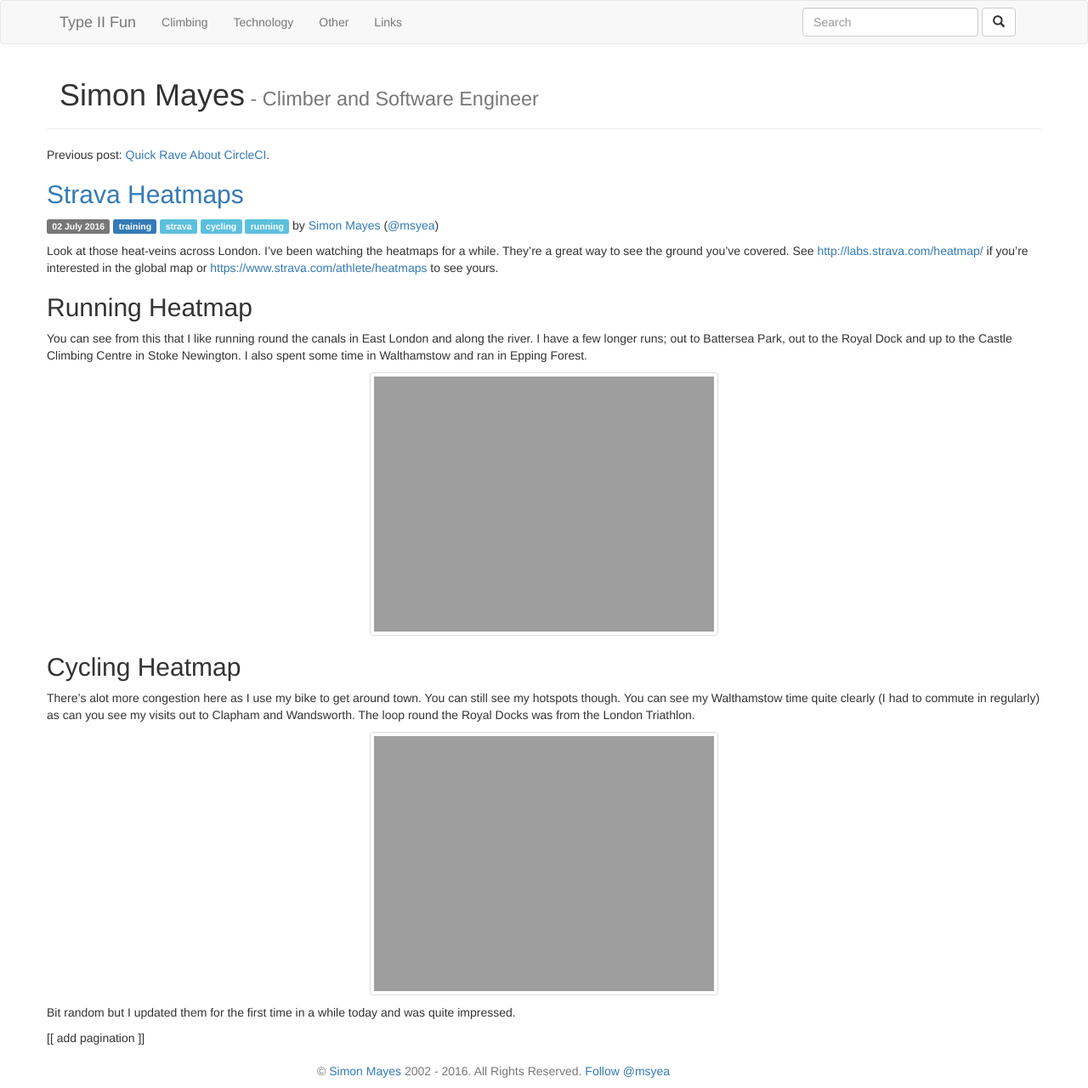
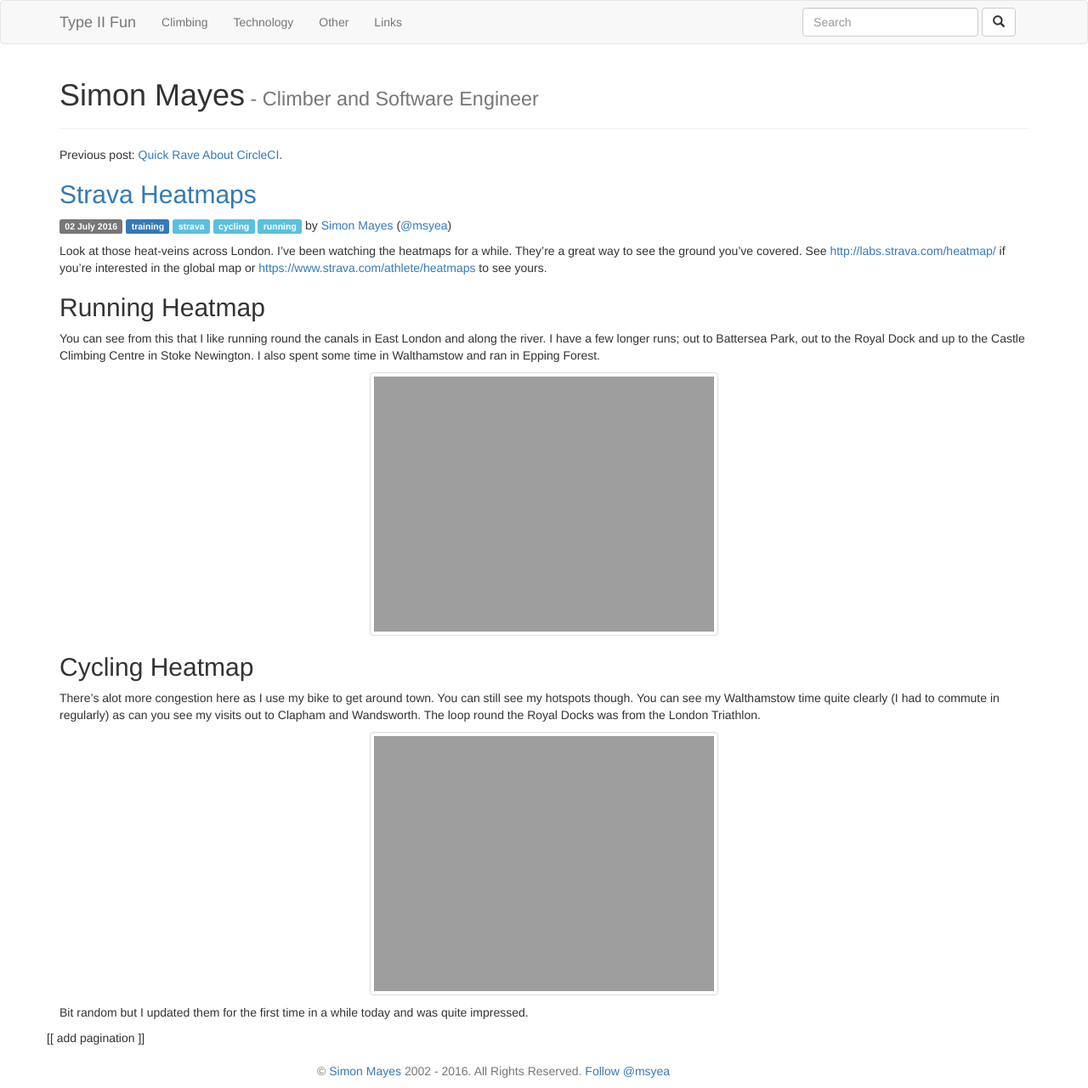
Before and after one commit to msyea/msyea.github.io, a Jekyll site: the page built from index.html, in a window 1280 px wide. Shown: the whole page at 85% size. Built offline with Jekyll 4.4.1, drawn with Linux system fonts in a browser that asks for light colours; comment, search, counter and statistics services are not loaded; grey boxes are pictures that could not be loaded.

Commit message:
Tweaking grid

```diff
--- a/index.html
+++ b/index.html
@@ -5,15 +5,17 @@ schema: Blog
 ---
 <div class="row">
   <meta itemprop="name" content="{{ site.name }}" />
-  <div class="col-md-12 page-header">
-    <h1 itemprop="keywords">Simon Mayes<small> - Climber and Software Engineer</small></h1>
-    <div class="hidden" itemprop="author publisher" itemscope itemtype="http://schema.org/Person">
-      <meta itemprop="name" content="Simon Mayes" />
+  <div class="col-xs-12">
+    <div class="page-header">
+      <h1 itemprop="keywords">Simon Mayes<small> - Climber and Software Engineer</small></h1>
+      <div class="hidden" itemprop="author publisher" itemscope itemtype="http://schema.org/Person">
+        <meta itemprop="name" content="Simon Mayes" />
+      </div>
     </div>
   </div>
 </div>
 <div class="row">
-  <div class="home-main class-xs-12">
+  <div class="home-main col-xs-12">
     {% for post in site.posts limit:1 %}
     <p>Previous post: <a href="{{ site.posts[1].url }}">{{ site.posts[1].title }}</a>.</p>
     <div itemprop="blogPost" itemid="{{ site.url }}{{ post.url }}" itemscope itemtype="http://schema.org/BlogPosting">
```
